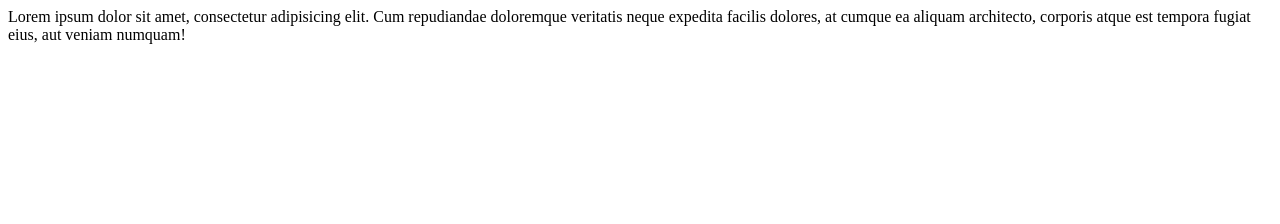
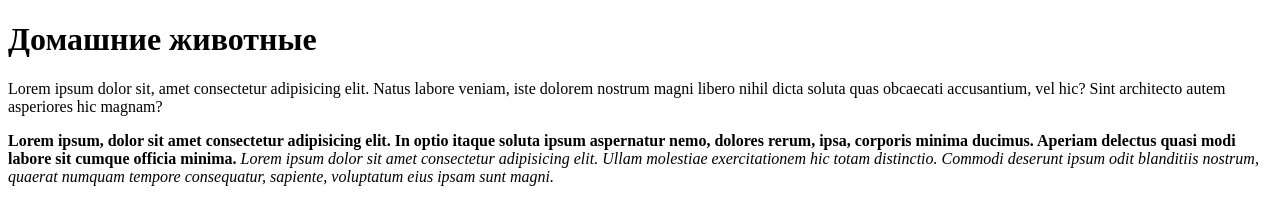
Before and after one commit to rt-fan/course, a plain HTML site: page index.html in a window 1280 px wide. Drawn offline with Linux system fonts and the light colour scheme.

Commit message:
11.11.2023

```diff
--- a/index.html
+++ b/index.html
@@ -3,10 +3,12 @@
 <head>
     <meta charset="UTF-8">
     <meta name="viewport" content="width=device-width, initial-scale=1.0">
-    <title>rt_fan</title>
+    <title>Сайт о домашних животных</title>
 </head>
 <body>
-    Lorem ipsum dolor sit amet, consectetur adipisicing elit. Cum repudiandae doloremque veritatis neque expedita facilis dolores, at cumque ea aliquam architecto, corporis atque est tempora fugiat eius, aut veniam numquam!
-
+    <h1>Домашние животные</h1>
+    <p>Lorem ipsum dolor sit, amet consectetur adipisicing elit. Natus labore veniam, iste dolorem nostrum magni libero nihil dicta soluta quas obcaecati accusantium, vel hic? Sint architecto autem asperiores hic magnam?</p>
+    <b>Lorem ipsum, dolor sit amet consectetur adipisicing elit. In optio itaque soluta ipsum aspernatur nemo, dolores rerum, ipsa, corporis minima ducimus. Aperiam delectus quasi modi labore sit cumque officia minima.</b>
+    <i>Lorem ipsum dolor sit amet consectetur adipisicing elit. Ullam molestiae exercitationem hic totam distinctio. Commodi deserunt ipsum odit blanditiis nostrum, quaerat numquam tempore consequatur, sapiente, voluptatum eius ipsam sunt magni.</i>
 </body>
 </html>
--- a/style.css
+++ /dev/null
@@ -1,3 +0,0 @@
-p {
-
-}
```
